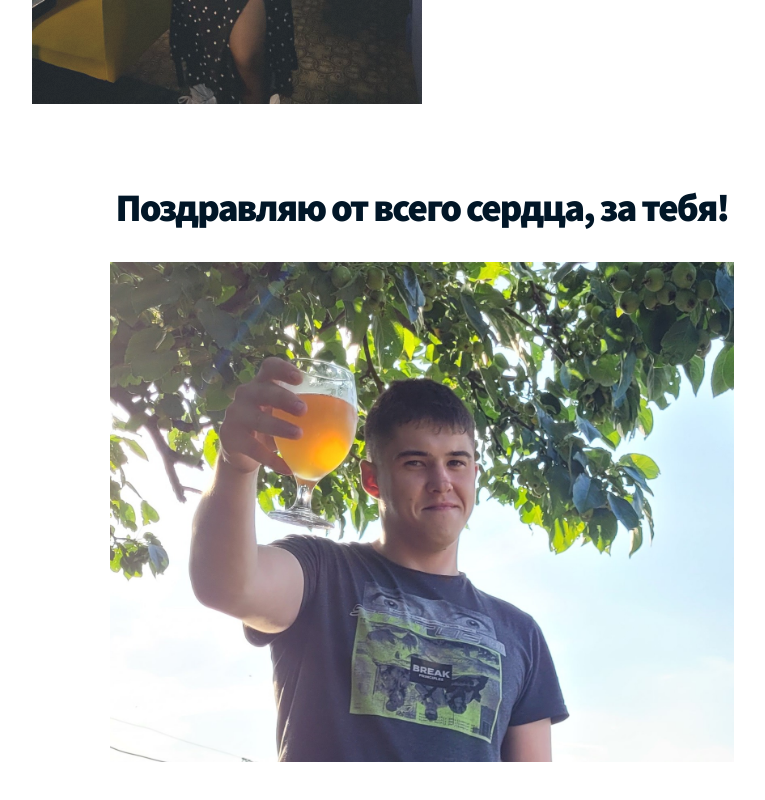
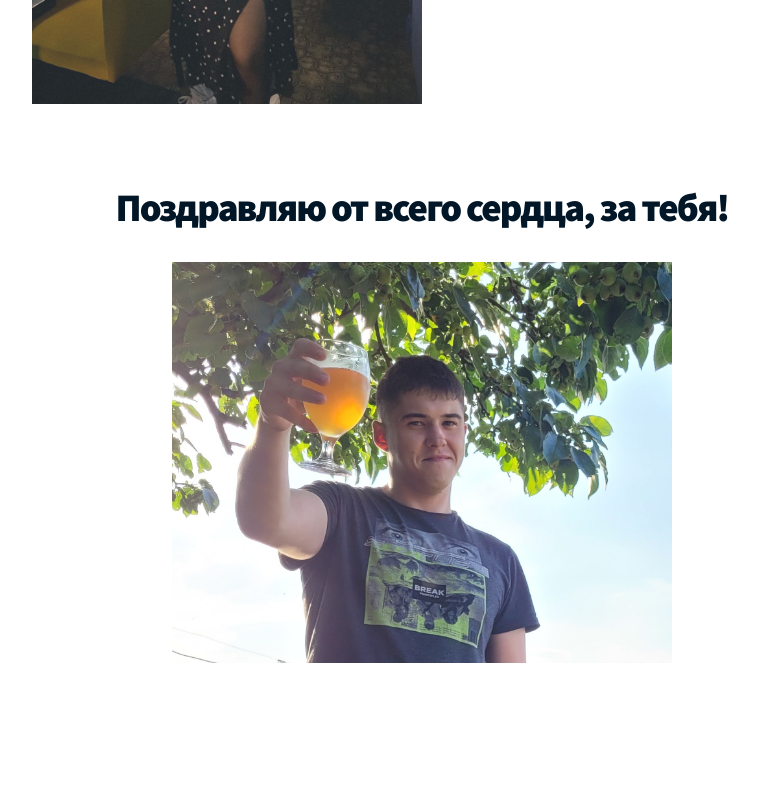
Before and after one commit to HeavyMetalSoldier/Sabinka, a plain HTML site: page index.html in a window 1280 px wide. Shown: the part 3914-4714 px from the top of the page, without its empty margins (218-983 px from the left). After the commit the page ends 4690 px from the top, so only its background shows below. Drawn offline with Linux system fonts and the light colour scheme.

Commit message:
Поправил изображение

```diff
--- a/assets/css/main.css
+++ b/assets/css/main.css
@@ -48,7 +48,9 @@
 }
 
 .toast{
-	height: 500px;
+	height: auto;
+	width: 100%;
+	max-width: 500px;
 }
 
 html, body, div, span, applet, object,
```
